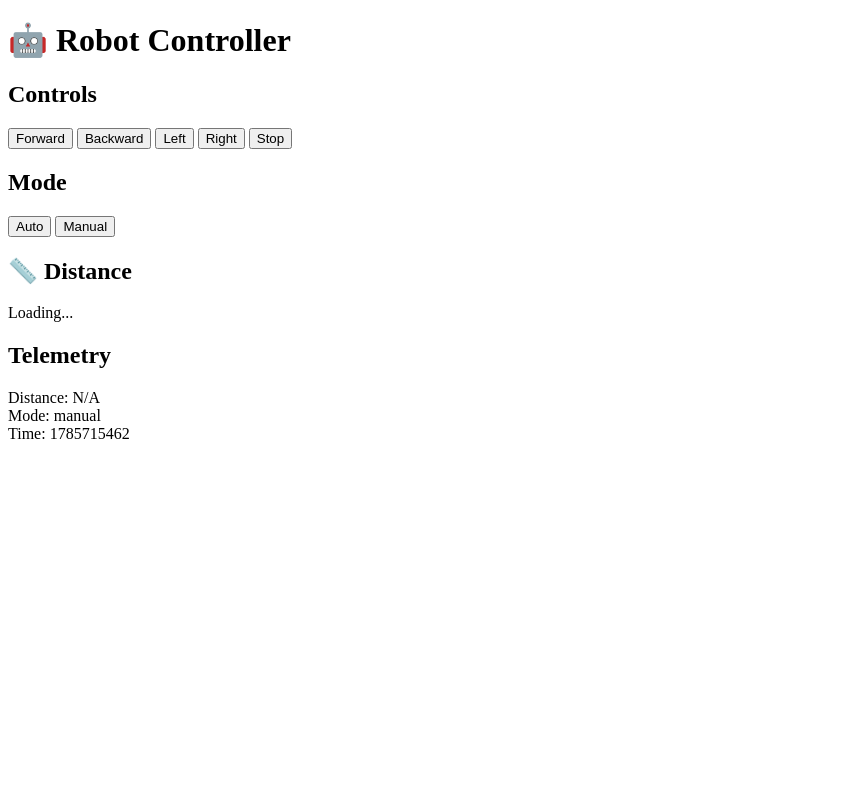
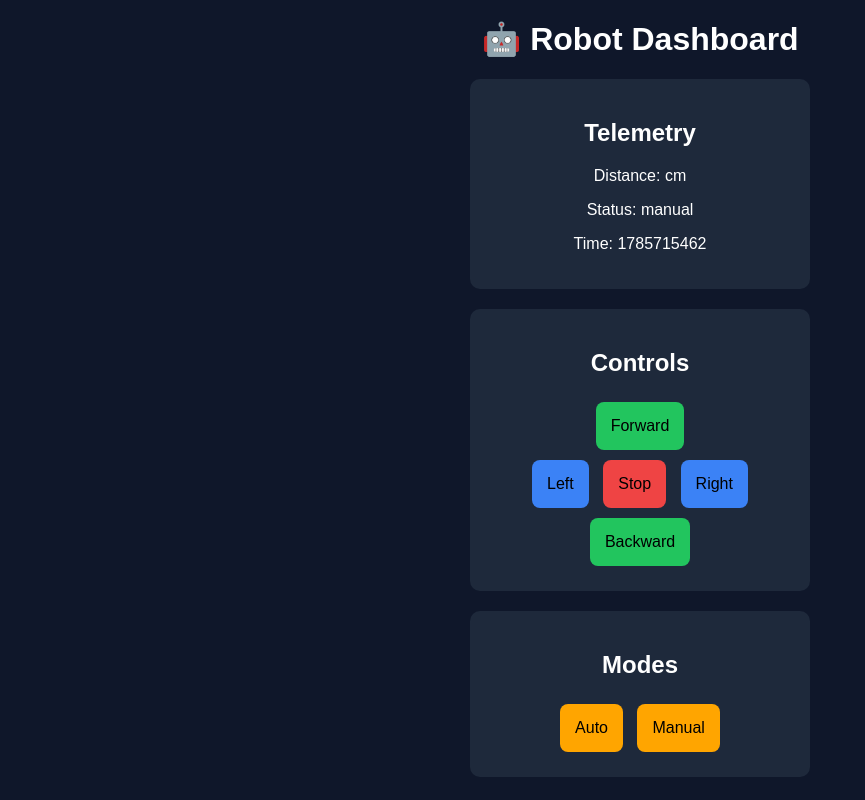
Before and after one commit to Shyam-Kishan/Sentinel-Autonomous-Obstacle-Avoiding-Robot, a Flask app: page / in a window 1280 px wide. Shown: the whole page, without its empty margins (0-865 px from the left). Run offline with Flask 3, Linux system fonts and the light colour scheme.

Commit message:
made better UI

```diff
--- a/robot-api/templates/index.html
+++ b/robot-api/templates/index.html
@@ -1,27 +1,66 @@
 <!DOCTYPE html>
 <html>
 <head>
-  <title>Robot Controller</title>
+  <title>Robot Dashboard</title>
+  <style>
+    body {
+      background: #0f172a;
+      color: white;
+      font-family: Arial;
+      text-align: center;
+    }
+
+    h1 {
+      margin-top: 20px;
+    }
+
+    .card {
+      background: #1e293b;
+      padding: 20px;
+      margin: 20px auto;
+      width: 300px;
+      border-radius: 10px;
+    }
+
+    button {
+      padding: 15px;
+      margin: 5px;
+      font-size: 16px;
+      border: none;
+      border-radius: 8px;
+      cursor: pointer;
+    }
+    .forward { background: #22c55e; }
+    .stop { background: #ef4444; }
+    .turn { background: #3b82f6;}
+    .mode { background: #FFA500}
+  </style>
 </head>
+
 <body>
-  <h1>🤖 Robot Controller</h1>
+  <h1>🤖 Robot Dashboard</h1>
 
-  <h2>Controls</h2>
-  <button onclick="sendCommand('forward')">Forward</button>
-  <button onclick="sendCommand('backward')">Backward</button>
-  <button onclick="sendCommand('left')">Left</button>
-  <button onclick="sendCommand('right')">Right</button>
-  <button onclick="sendCommand('stop')">Stop</button>
+  <div class="card">
+    <h2>Telemetry</h2>
+    <p>Distance: <span id="distance">--</span> cm</p>
+    <p>Status: <span id="status">Loading...</span></p>
+    <p>Time: <span id="timestamp">Loading...</span></p>
+  </div>
 
-  <h2>Mode</h2>
-  <button onclick="sendCommand('auto')">Auto</button>
-  <button onclick="sendCommand('manual')">Manual</button>
+  <div class="card">
+    <h2>Controls</h2>
+    <button class="forward" onclick="sendCommand('forward')">Forward</button><br>
+    <button class="turn" onclick="sendCommand('left')">Left</button>
+    <button class="stop" onclick="sendCommand('stop')">Stop</button>
+    <button class="turn" onclick="sendCommand('right')">Right</button><br>
+    <button class="forward" onclick="sendCommand('backward')">Backward</button>
+  </div>
 
-  <h2>📏 Distance</h2>
-  <p id="distance">Loading...</p>
-
-  <h2>Telemetry</h2>
-  <p id="telemetry">Loading...</p>
+  <div class = "card">
+    <h2>Modes</h2>
+    <button class="mode" onclick="sendCommand('auto')">Auto</button>
+    <button class ="mode" onclick="sendCommand('manual')">Manual</button>
+  </div>
 
   <script>
     function sendCommand(cmd) {
@@ -48,13 +87,18 @@
         .then(res => res.json())
         .then(data => {
 
-          document.getElementById('telemetry').innerText =
-            `Distance: ${data.distance ?? "N/A"}\nMode: ${data.mode ?? "N/A"}\nTime: ${Math.floor(data.timestamp)}`;
+          document.getElementById('distance').innerText =
+            data.distnace !== null ? data.distance : "No Data"
+
+          document.getElementById('status').innerText =
+            data.mode !== null ? data.mode : "No Data"
+
+          document.getElementById('timestamp').innerText =
+            data.timestamp ? Math.floor(data.timestamp) : "No Data"
         });
     }
 
-    // refresh every 500ms
-    // setInterval(updateDistance, 500);
+    // refresh every 250ms
     setInterval(updateTelemetry, 250);
   </script>
 </body>
```
